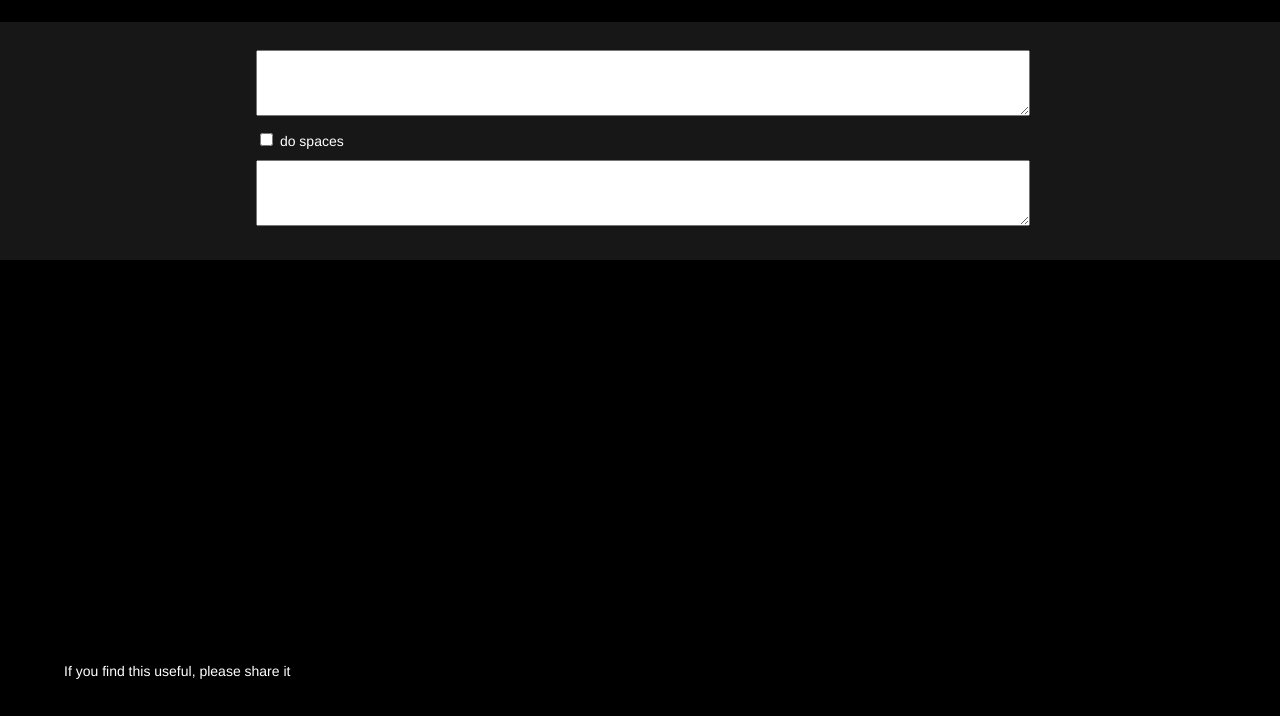
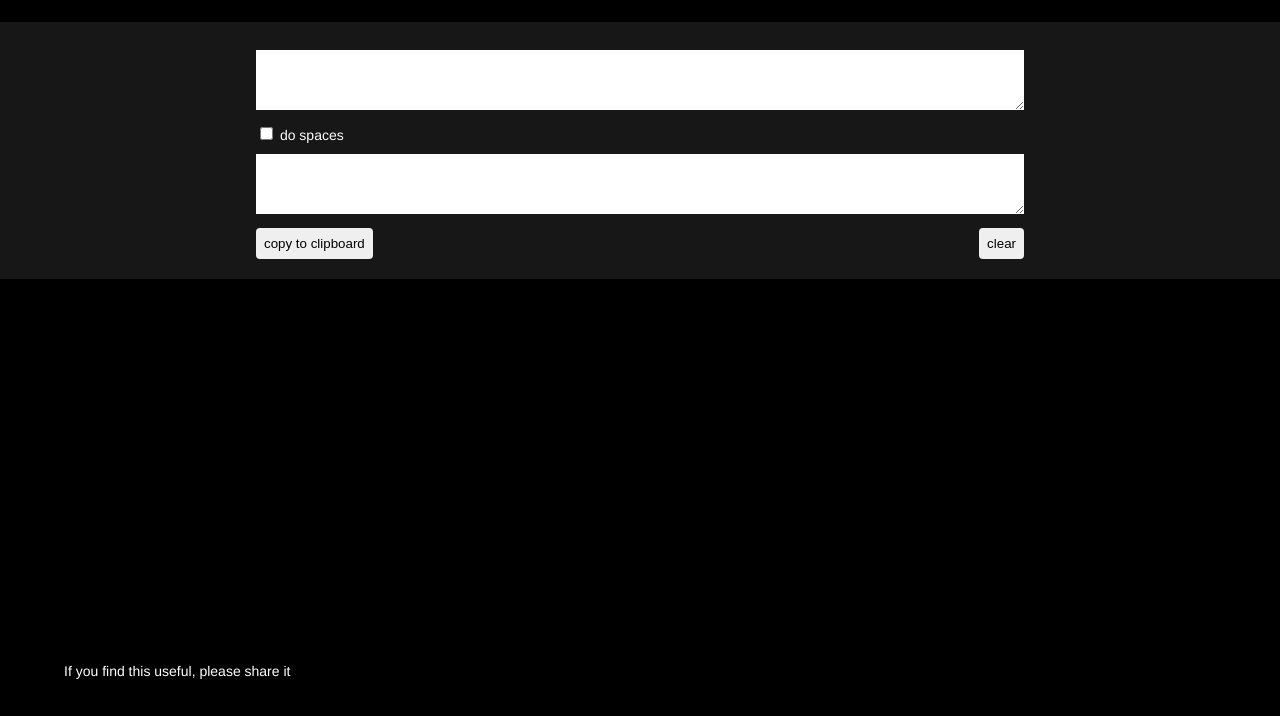
Before and after one commit to tgaff/zrikethrough, a plain HTML site: page index.html in a window 1280 px wide. Shown: the part 84-800 px from the top of the page. Drawn offline with Linux system fonts and the light colour scheme.

Commit message:
more buttons, rename

```diff
--- a/index.html
+++ b/index.html
@@ -4,7 +4,7 @@
  <head>
 	<meta charset="utf-8">
 	<meta http-equiv="X-UA-Compatible" content="IE=edge,chrome=1">
-	<title>ℤ̶trikethrough</title>
+	<title>ℤ̶rikethrough</title>
 	<link rel="canonical" href="https://simplepwa.com" />
 	<meta name="viewport" content="width=device-width, initial-scale=1">
 
@@ -24,17 +24,17 @@
 	<meta name="description" content="Simple Strikethrough" />
 	<meta name="robots" content="noodp" />
 	<meta name="author" content="Zelb Flaban">
-	<meta name="keywords" content="Strikethrough, easy, simple, simple strikethrough, Z, Ztrikethrough, strike through" />
+	<meta name="keywords" content="Strikethrough, easy, simple, simple strikethrough, Z, ℤ̶rikethrough, Ztrikethrough, Zrikethrough strike through" />
 	<meta property="og:locale" content="en_US" />
 	<meta property="og:type" content="website" />
 	<meta property="og:title" content="Strikethrough" />
 	<meta property="og:description" content="Simple Strikethrough text maker" />
-	<meta property="og:url" content="https://github.com/tgaff/ztrikethrough" />
+	<meta property="og:url" content="https://github.com/tgaff/zrikethrough" />
 	<meta property="og:site_name" content="Simple Strikethrough" />
 	<!-- <meta property="section:publisher" content="https://www.facebook.com/simplepwa/" /> -->
 	<meta property="og:image" content="https://simplepwa.com/share.jpg" />
 	<meta name="twitter:card" content="summary_large_image" />
-	<meta name="twitter:title" content="Ztrikethrough" />
+	<meta name="twitter:title" content="ℤ̶rikethrough" />
 	<meta name="twitter:description" content="Simple Strikethrough" />
 	<!-- <meta name="twitter:site" content="@simplepwa" /> -->
 	<!-- <meta name="twitter:image" content="https://simplepwa.com/share.jpg" /> -->
@@ -58,19 +58,24 @@
 
 	<header>
 		<div class="container">
-			<h1>ℤ̶trikethrough</h1>
+			<h1>ℤ̶rikethrough</h1>
 		</div>
 	</header>
 
 	<section>
 		<div class="container">
       <!-- <div class="py-2"></div> -->
-      <textarea id="zinput" name="zinput" rows="4" oninput="zrikeit()" class="w-100 my-2" aria-label="input"></textarea>
+      <textarea id="zinput" name="zinput" rows="4" oninput="zrikeit()" class="w-100 my-2 p-0" aria-label="input"></textarea>
       <div class="w-100">
         <input type="checkbox" id="doSpaces" name="doSpaces" onclick="zrikeit()">
         <label for="doSpaces">do spaces</label>
       </div>
-      <textarea id="zoutput" name="zoutput" rows="4" class="w-100 my-2" aria-label="output"></textarea>
+      <textarea id="zoutput" name="zoutput" rows="4" class="w-100 my-2 p-0" aria-label="output"></textarea>
+      <div class="flex flex-spread w-100" >
+        <button type="button" name="copy" onclick="copyToClipboard()">copy to clipboard</button>
+        <button type="button" name="clear" onclick="clearInputs()">clear</button>
+      </div>
+
     </div>
 	</section>
 
@@ -85,8 +90,7 @@
 
   <script>
     function zrikeit() {
-      console.log('zrike')
-      const charArr = document.querySelector('#zinput').value.split('')
+      const charArr = zinput().value.split('')
 
       const struckArr = charArr.map(c => {
         if (c == ' ' && !doSpaces()) {
@@ -94,12 +98,43 @@
          }
         return `${c}\u0336`
       })
-      document.querySelector('#zoutput').value = struckArr.join('')
+      zoutput().value = struckArr.join('')
     }
 
     function doSpaces() {
       return !!document.querySelector('#doSpaces').checked
     }
+
+    function clearInputs() {
+      zinput().value = '';
+      zoutput().value = '';
+    }
+
+    function zoutput() {
+      return document.querySelector('#zoutput')
+    }
+
+    function zinput() {
+      return document.querySelector('#zinput')
+    }
+
+    function copyToClipboard() {
+      const textField = zoutput()
+
+      textField.select();
+      textField.setSelectionRange(0, 99999); // For mobile devices
+
+      // Copy the text inside the text field
+      navigator.clipboard.writeText(textField.value);
+
+      // Alert the copied text
+      console.log("Copied the text: " + textField.value);
+
+      // set UI back
+      textField.setSelectionRange(0,0); // For mobile devices
+      zinput().select();
+      zinput().setSelectionRange(99999, 99999)
+    }
   </script>
  </body>
 
--- a/style.css
+++ b/style.css
@@ -85,11 +85,30 @@ code.image {
 	background-color: lightyellow;
 }
 
+button {
+  padding: 8px;
+  border-radius: 4px;
+  border: none;
+}
+
 .w-100 {
   width: 100%;
+}
+
+.p-0 {
+  padding: 0px;
+  border: 0px;
 }
 
 .my-2 {
   margin-top: 8px;
   margin-bottom: 8px;
 }
+
+.flex {
+  display: flex;
+}
+
+.flex-spread {
+  justify-content: space-between;
+}
```
